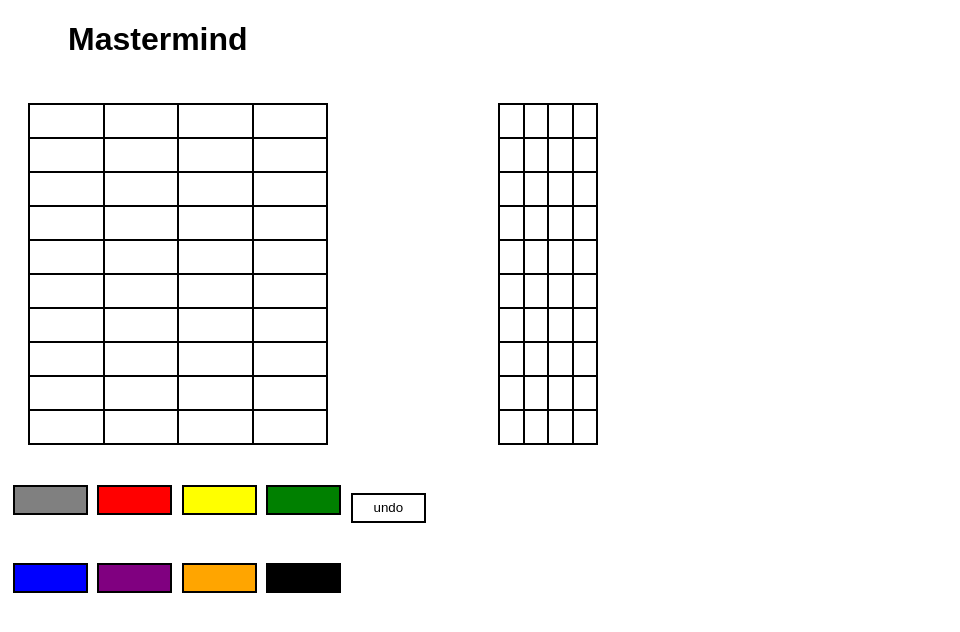
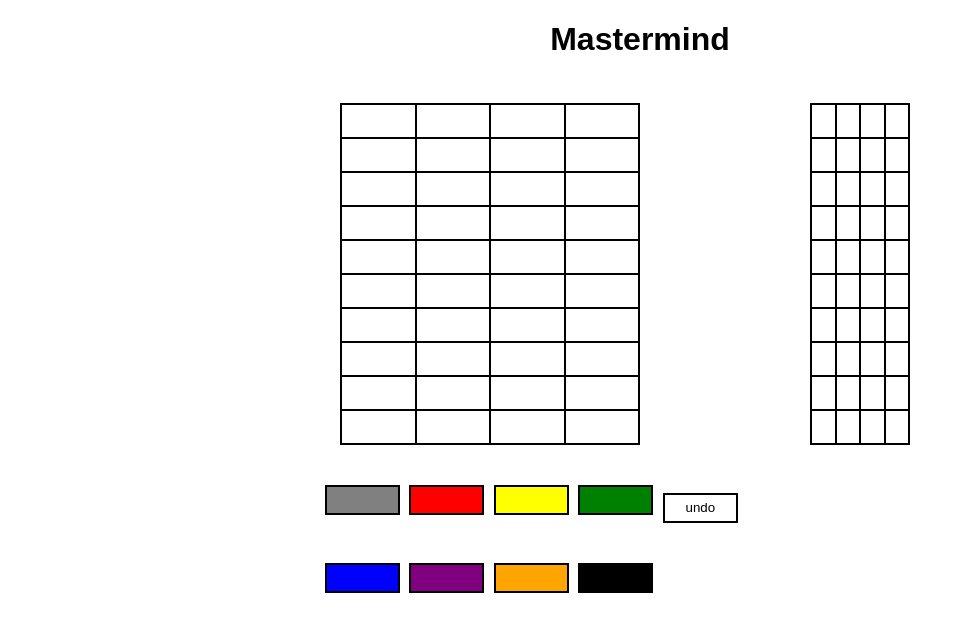
Before and after one commit to jdicarlantonio/SimpleMastermind, a plain HTML site: page index.html in a window 1280 px wide. Shown: the whole page, without its empty margins (0-960 px from the left). Drawn offline with Linux system fonts and the light colour scheme.

Commit message:
centered

```diff
--- a/index.html
+++ b/index.html
@@ -9,8 +9,10 @@
     </head>
 
     <body>
+      <header>
         <h1>Mastermind</h1>
-
+      </header>
+        <div class="container">
         <!-- draw key which shows user if any colors are correct -->
         <table class="key">
             <tr>
@@ -150,6 +152,7 @@
         <Button id="purpleButton"></Button>
         <Button id="orangeButton"></Button>
         <Button id="blackButton"></Button>
+      </div>
 
         <script src="scripts/app.js"></script>
     </body>
--- a/styles/style.css
+++ b/styles/style.css
@@ -1,19 +1,30 @@
 html {
     font-family: sans-serif;
+
 }
 
 body {
     width: 50%;
-    max-width: 800px;
-    min-width: 480px;
-/*    margin: 0 auto;  */
+    margin: 0 auto;
+    /*max-width: 800px;
+    min-width: 480px;*/
+
+}
+
+header {
+  /*border: 2px solid #F00;*/
+  margin: 0 auto;
+
 }
 
 h1 {
-    margin-left: 60px;
+    text-align: center;
 }
 
-table, td, Button {
+
+table,
+td,
+Button {
     border: 2px solid black;
     border-collapse: collapse;
 }
@@ -22,7 +33,7 @@ table, td, Button {
     height: 30px;
     width: 100px;
     float: right;
-    margin-top: 23px;
+    /*margin-top: 23px;*/
     margin-right: 50px;
 }
 
@@ -43,6 +54,10 @@ table, td, Button {
     height: 30px;
 }
 
+.container {
+  margin: 0 auto;
+}
+
 tr {
     width: 300px;
     height: 30px;
@@ -56,8 +71,8 @@ Button {
 }
 
 #undoButton {
-	background-color: white;
-	text-align: center;
+    background-color: white;
+    text-align: center;
 }
 
 #greyButton {
@@ -83,9 +98,11 @@ Button {
 #purpleButton {
     background-color: purple;
 }
+
 #orangeButton {
     background-color: orange;
 }
+
 #blackButton {
     background-color: black;
 }
```
